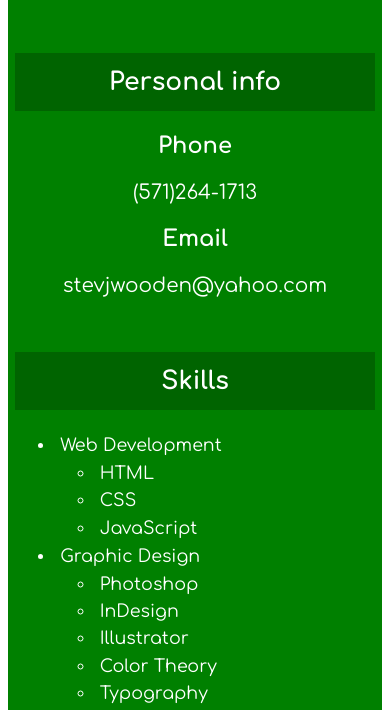
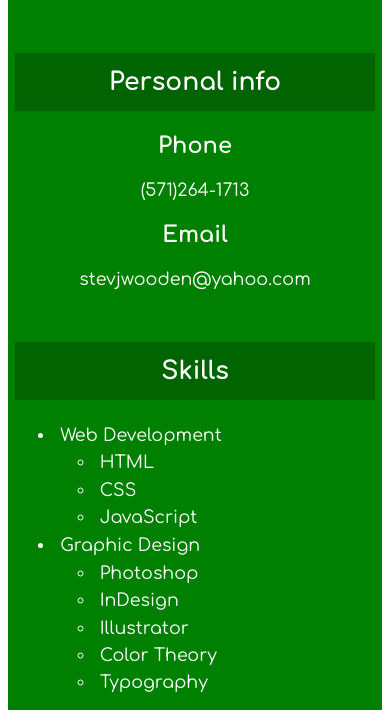
Before and after one commit to stevenwooden/Module-2-Labs, a plain HTML site: page 2-5Lab/index.html in a window 390 px wide. Shown: the part 343-1053 px from the top of the page. Drawn offline with Linux system fonts and the light colour scheme.

Commit message:
Final change to media query

```diff
--- a/2-5Lab/resumestyle.css
+++ b/2-5Lab/resumestyle.css
@@ -75,6 +75,6 @@ section {
     .align{text-align: center;}
     .label {font-size: 25px;}
     h3 {font-size: 22.5px;}
-    /* .pinfo{font-size: 17.5px;} */
+    .pinfo{font-size: 17.5px;}
 
 }
```
